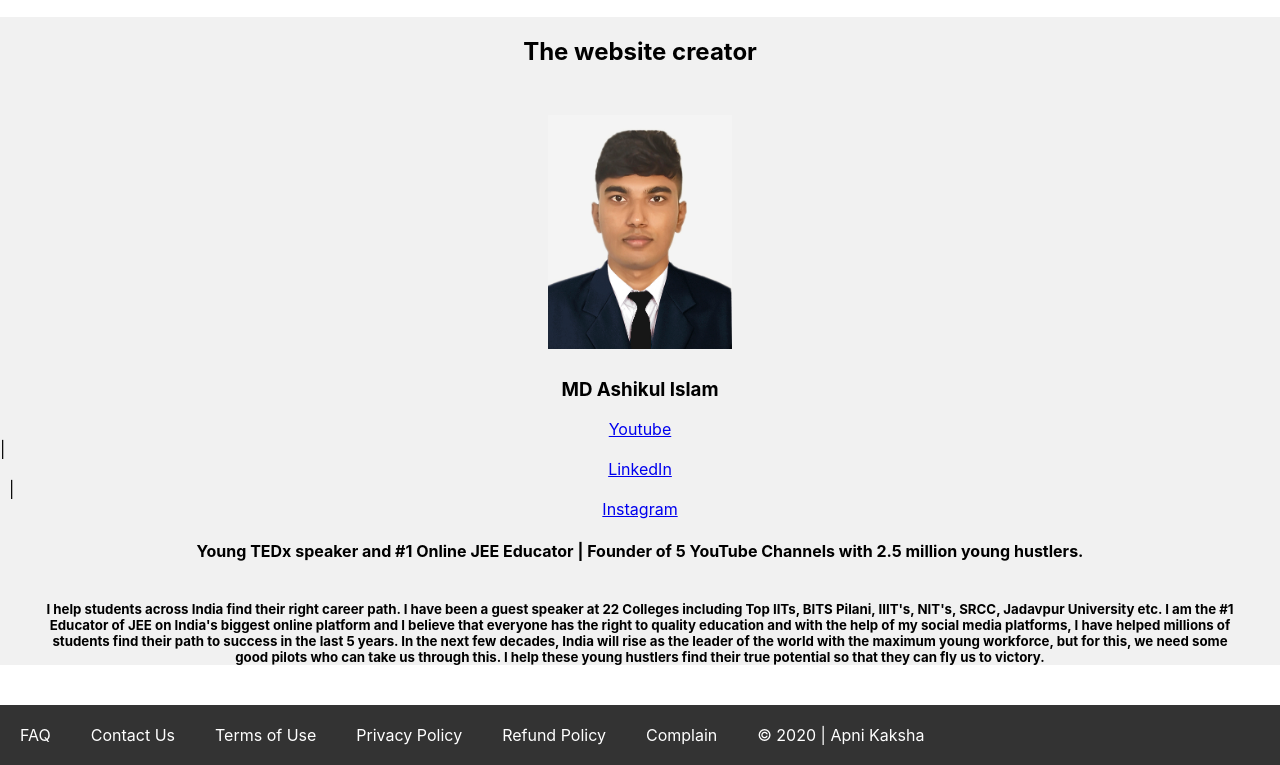
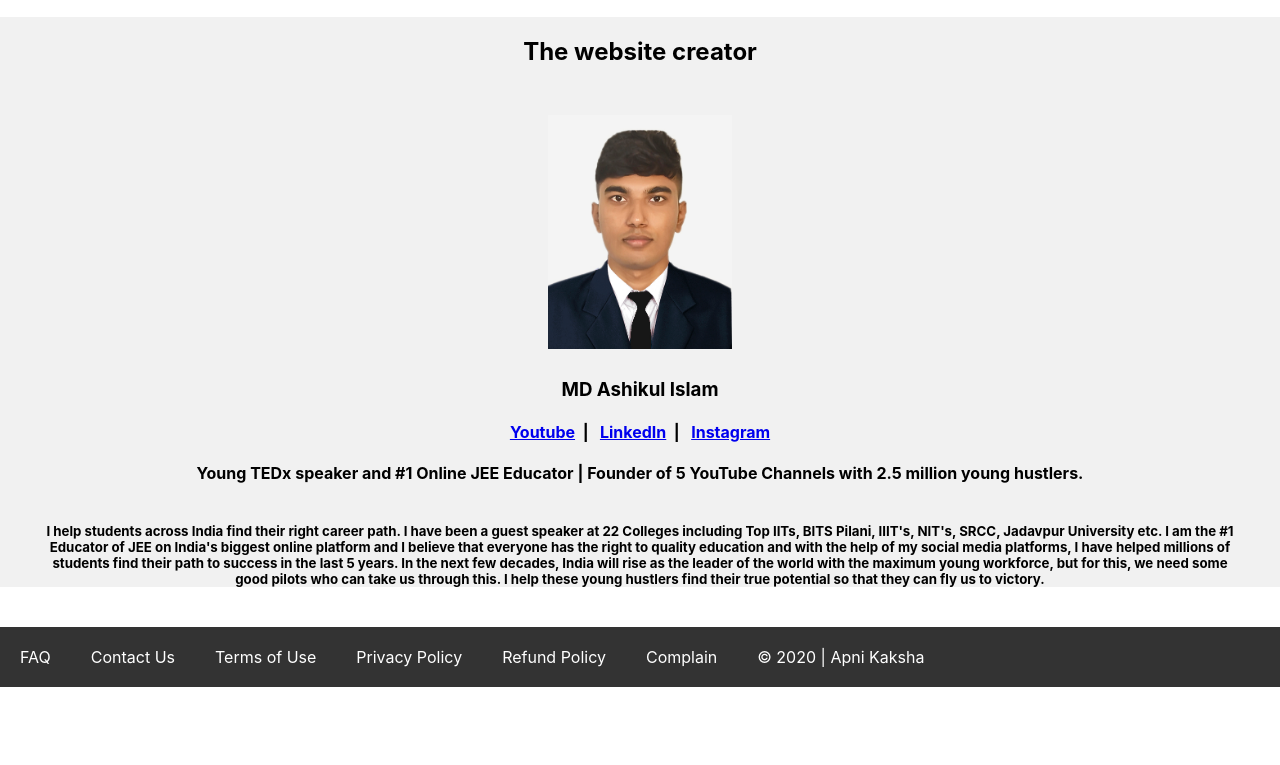
Before and after one commit to Ashik465/E-learning-website-Apni-kaksha, a plain HTML site: page Home.html in a window 1280 px wide. Shown: the part 1990-2755 px from the top of the page. After the commit the page ends 2677 px from the top, so only its background shows below. Drawn offline with Linux system fonts and the light colour scheme.

Commit message:
html css x

```diff
--- a/Home.html
+++ b/Home.html
@@ -125,26 +125,23 @@
         class="center"
       />
       <h3>MD Ashikul Islam</h3>
-      <a
+      <h4><a
         target="_blank"
         href="https://www.youtube.com/channel/UCMJcpiHFEuuLOAfW_IgEZlA"
-        class="cent"
         >Youtube</a
-      >|&nbsp; &nbsp;&nbsp;
+      >&nbsp;&nbsp;|&nbsp;&nbsp;
       <a
-        class="cent"
         href="https://www.linkedin.com/in/md-ashikul-islam-07/"
         target="_blank"
         rel="noopener noreferrer"
         >LinkedIn</a
       >&nbsp;&nbsp;|&nbsp;&nbsp;
       <a
-        class="cent"
         href="http://www.instagram.com/dhattarwalaman"
         target="_blank"
         rel="noopener noreferrer"
         >Instagram</a
-      >
+      ></h4>
 
       <h4>
         Young TEDx speaker and #1 Online JEE Educator | Founder of 5 YouTube
--- a/style.css
+++ b/style.css
@@ -82,6 +82,7 @@ section h2 {
   text-align: center;
 }
 
+
 .center {
   display: block;
   margin-left: auto;
@@ -92,10 +93,10 @@ section h3 {
   text-align: center;
 }
 
-.cent {
+/* .cent {
   display: block;
   text-align: center;
-}
+} */
 
 section h4 {
   text-align: center;
@@ -104,3 +105,12 @@ section h4 {
 section h5 {
   text-align: center;
 }
+
+/* a[href="https://www.youtube.com/channel/UCMJcpiHFEuuLOAfW_IgEZlA" , href="https://www.linkedin.com/in/md-ashikul-islam-07/" ,href="http://www.instagram.com/dhattarwalaman"] {
+display :block;
+text-align: center;
+} */
+
+h4{
+  text-align: center;
+}
```
